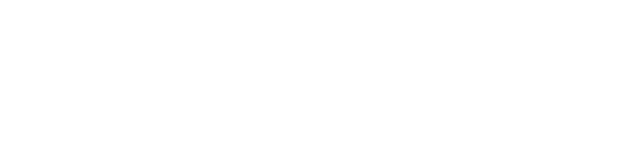
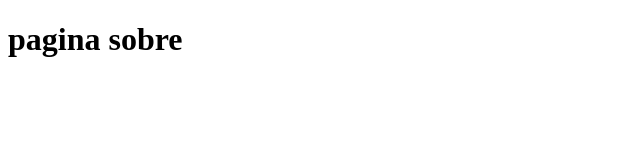
Before and after one commit to Henrybragareis/aula-git-pam, a plain HTML site: page index.html in a window 1280 px wide. Shown: the whole page, without its empty margins (0-640 px from the left). Drawn offline with Linux system fonts and the light colour scheme.

Commit message:
sobre adicionado

```diff
--- a/index.html
+++ b/index.html
@@ -6,6 +6,6 @@
     <title>Document</title>
 </head>
 <body>
-    <h1></h1>
+    <h1>pagina sobre</h1>
 </body>
 </html>
```
